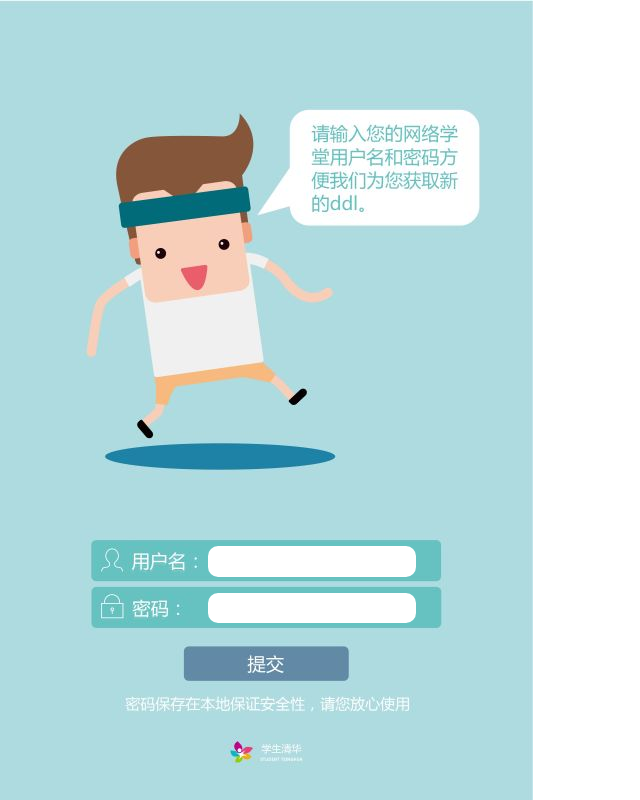
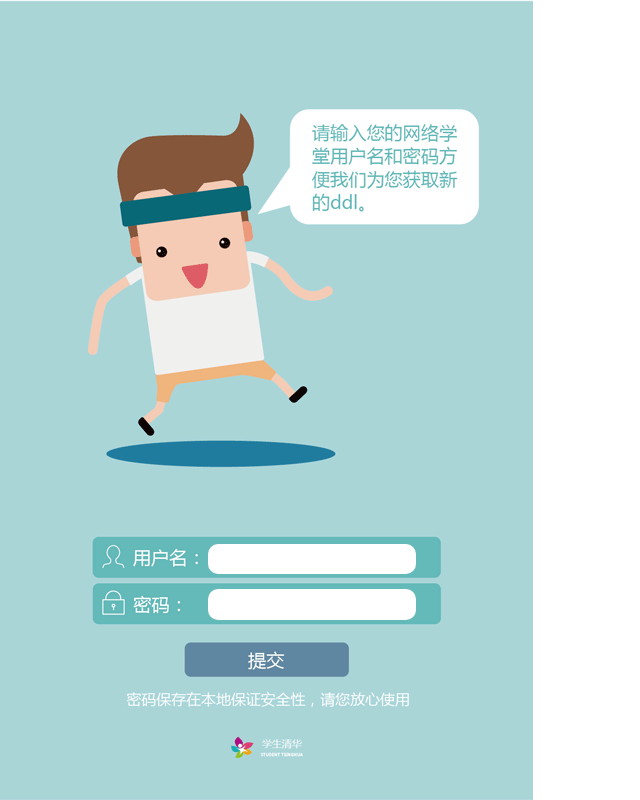
Before and after one commit to gdh1995/WebLearningToCalender, a PHP site: page / in a window 1280 px wide. Shown: the whole page, without its empty margins (0-640 px from the left). Run offline with PHP 8.4, Linux system fonts and the light colour scheme.

Commit message:
update images

```diff
--- a/index.php
+++ b/index.php
@@ -6,6 +6,7 @@
 <html xmlns="http://www.w3.org/1999/xhtml">
 <head>
   <meta http-equiv="Content-Type" content="text/html; charset=utf-8" />
+    <title>请您登录</title>
 	<meta name="viewport" content="width=device-width, initial-scale=1"/>
   <link rel="stylesheet" type="text/css" href="main.css" />
 </head>
@@ -86,7 +87,7 @@
 <html xmlns="http://www.w3.org/1999/xhtml">
 <head>
     <meta http-equiv="Content-Type" content="text/html; charset=utf-8" />
-    <title>更新Deadline</title>
+    <title>用户信息保存成功</title>
 	<meta name="viewport" content="width=device-width, initial-scale=1"/>
   <link rel="stylesheet" type="text/css" href="main.css" />
 </head>
--- a/main.css
+++ b/main.css
@@ -1,6 +1,6 @@
 *{margin:0; padding:0;}
 body {
-  background-image: url(imgs/index.jpg);
+  background-image: url(imgs/index.png);
   background-repeat: no-repeat;
   background-position: 0 0;
   background-size: 100% auto;
@@ -9,9 +9,9 @@
   margin: 0;
   position: relative;
 }
-body.succ {
-  background-image: url(imgs/succ.jpg);
-}
+body.succ { background-image: url(imgs/on-login.png); }
+body.reading { background-image: url(imgs/reading.png); }
+body.read-emtpy { background-image: url(imgs/read-emtpy.png); }
 html {
   width: 100%;
   max-width: 533px;
@@ -29,10 +29,10 @@
 #l-userid, #l-userpass {
   left: 24.6%;
   color: white;
-  opacity: 0.1;
+  opacity: 0;
 }
-#l-userid, #userid { top: 68.8%; }
-#l-userpass, #userpass { top: 74.6%; }
+#l-userid, #userid { top: 68.5%; }
+#l-userpass, #userpass { top: 74.2%; }
 #userid, #userpass {
   left: 39%;
   color: black;
@@ -49,6 +49,6 @@
   opacity: 0;
   left: 34%;
   width: 32%;
-  top: 81%;
-  height: 4%;
+  top: 80%;
+  height: 5%;
 }
```
Also changed, not shown: imgs/index.jpg (deleted), imgs/index.png (added), imgs/on-login.png (added), imgs/read-emtpy.png (added), imgs/reading.png (added), live_weixin.png (deleted).
